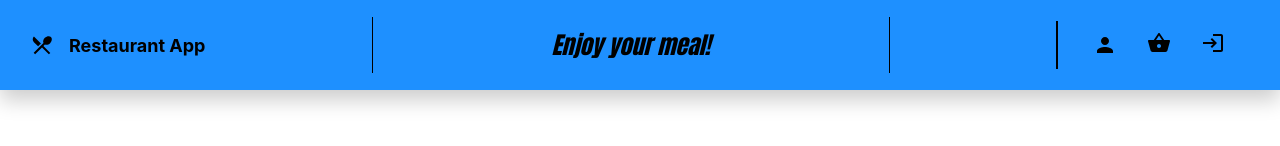
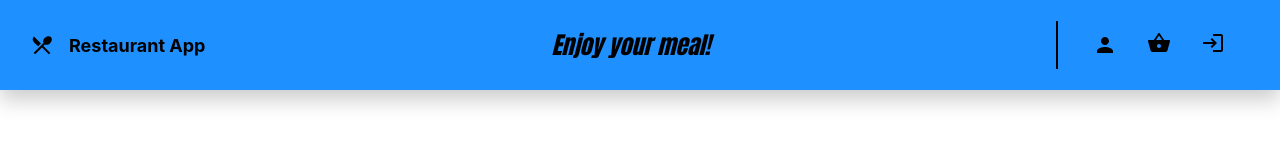
Before and after one commit to gorakuba/restaurant-app, a React (Create React App) app: page / in a window 1280 px wide. Shown: the top 146 px of the page. Built offline with nearby package versions, Linux system fonts and the light colour scheme.

Commit message:
14.03.2022

```diff
--- a/src/components/Header/Header.styled.js
+++ b/src/components/Header/Header.styled.js
@@ -54,8 +54,6 @@ const HeaderMiddle = styled.div`
   font-style: italic;
   font-size: 24px;
   font-family: Impact, Haettenschweiler, "Arial Narrow Bold", sans-serif;
-  border-left: 1px solid black;
-  border-right: 1px solid black;
 
   @media (max-width: 730px) {
     display: none;
--- a/src/components/Sidebar/Sidebar.styled.js
+++ b/src/components/Sidebar/Sidebar.styled.js
@@ -17,6 +17,7 @@ const OpenSidebar = styled.div`
 const SidebarStyle = styled.div`
   width: 20%;
   background-color: rgb(255 255 255);
+  margin-bottom: 20px;
 
   .link {
     color: rgb(0 0 0);
```
